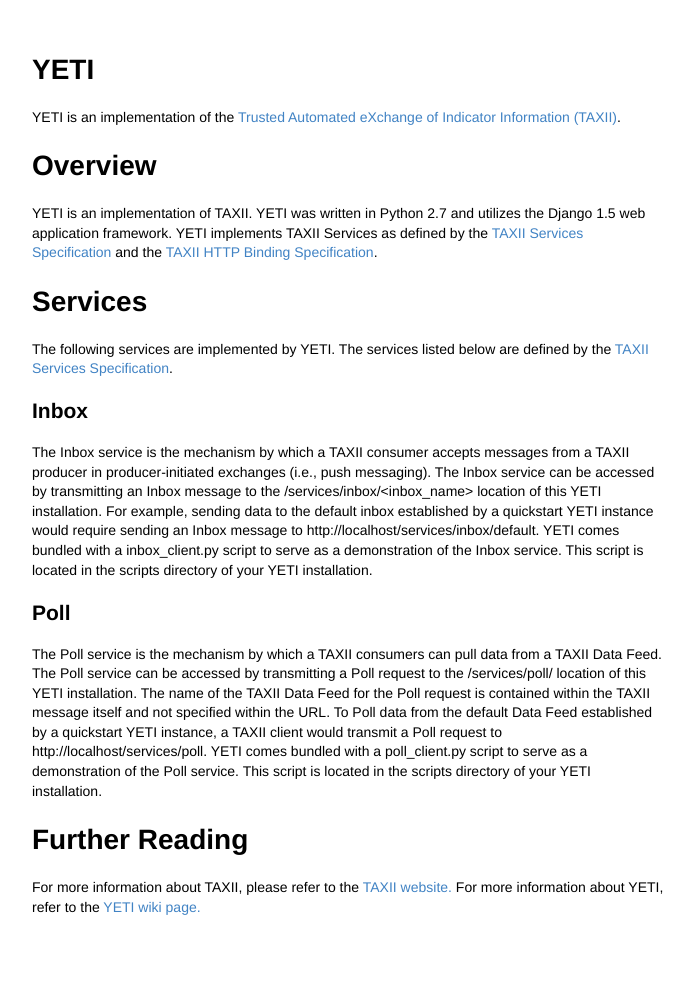
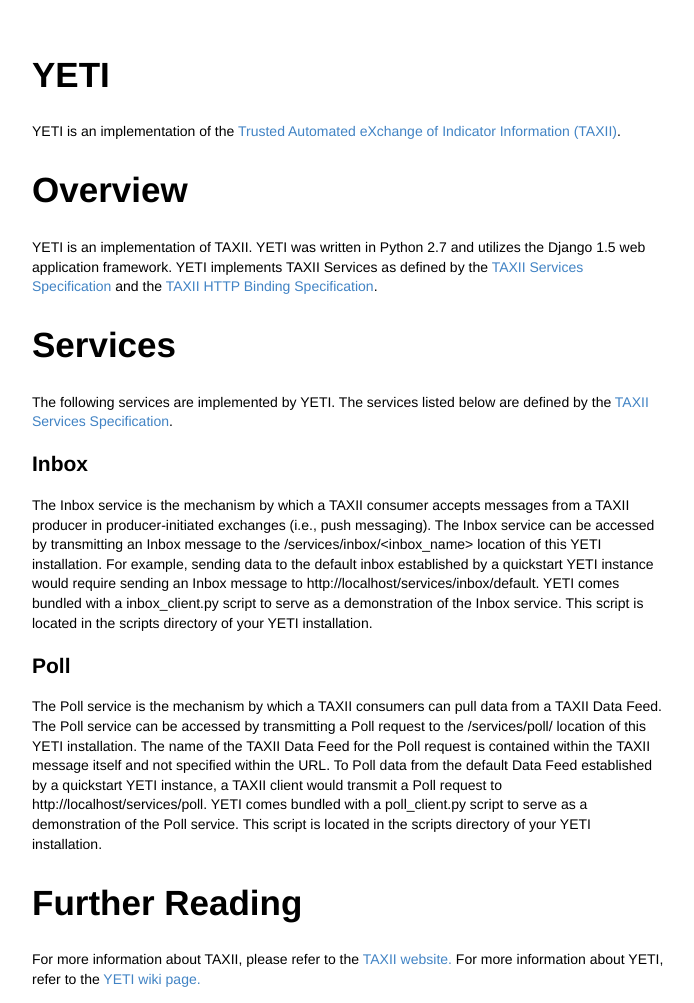
Before and after one commit to TAXIIProject/yeti, a Django app: page / in a window 1280 px wide. Shown: the whole page, without its empty margins (292-986 px from the left). Before the commit the page ends 915 px from the top, so only its background shows below. Run offline with Django 3.2, Linux system fonts and the light colour scheme; parts of the project's set-up code (start-up, migrations or seed data) failed here and were passed over.

Commit message:
modified index.html page

```diff
--- a/yeti/templates/index.html
+++ b/yeti/templates/index.html
@@ -10,6 +10,10 @@
             a {
                 color: #4183c4;
 				text-decoration: none;
+		    }
+
+		    h1 {
+		      font-size: 35px;
 		    }
 
             div {
```
